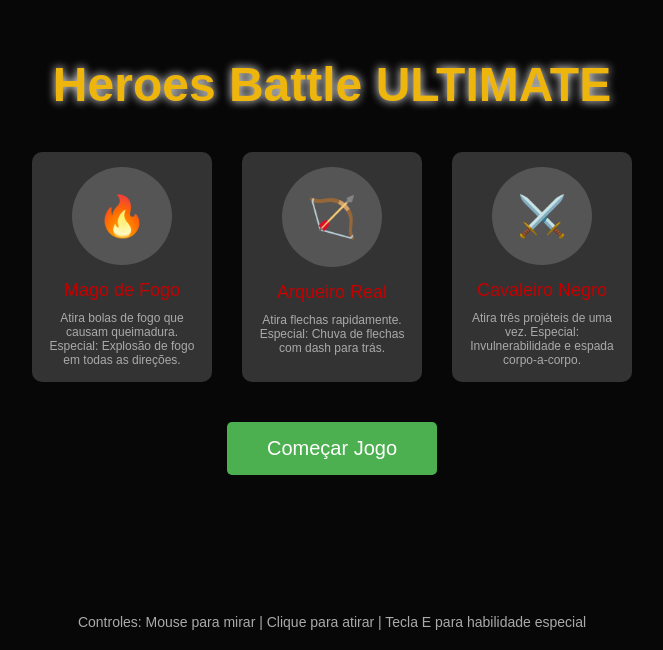
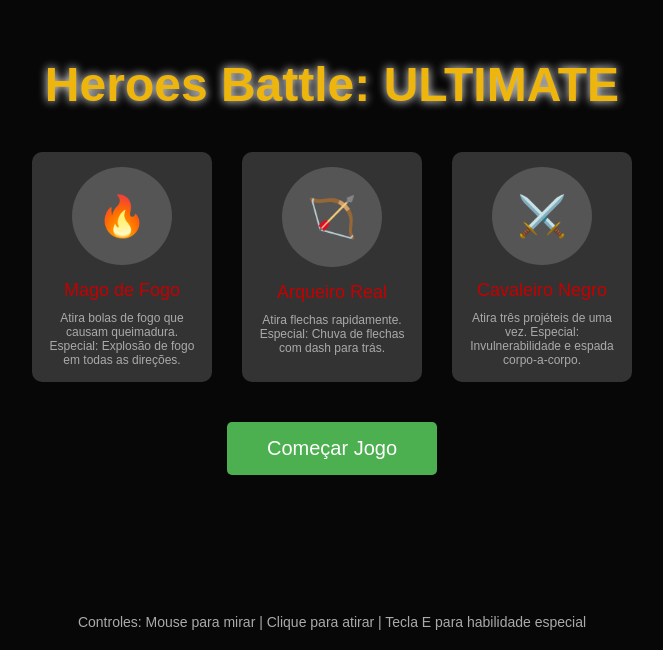
Before and after one commit to Z01NH0/Heroes-Battle-Ultimate-Version, a plain HTML site: page index.html in a window 1280 px wide. Shown: the part 150-800 px from the top of the page, without its empty margins (308-971 px from the left). Drawn offline with Linux system fonts and the light colour scheme.

Commit message:
Update index.html

```diff
--- a/index.html
+++ b/index.html
@@ -3,7 +3,7 @@
 <head>
     <meta charset="UTF-8">
     <meta name="viewport" content="width=device-width, initial-scale=1.0">
-    <title>Heroes Battle ULTIMATE</title>
+    <title>Heroes Battle: ULTIMATE</title>
     <style>
         body {
             margin: 0;
@@ -226,7 +226,7 @@
         </div>
 
         <div id="menu">
-            <h1 id="title">Heroes Battle ULTIMATE</h1>
+            <h1 id="title">Heroes Battle: ULTIMATE</h1>
             <div class="character-select">
                 <div class="character" data-character="fireMage">
                     <div class="character-icon">🔥</div>
```
